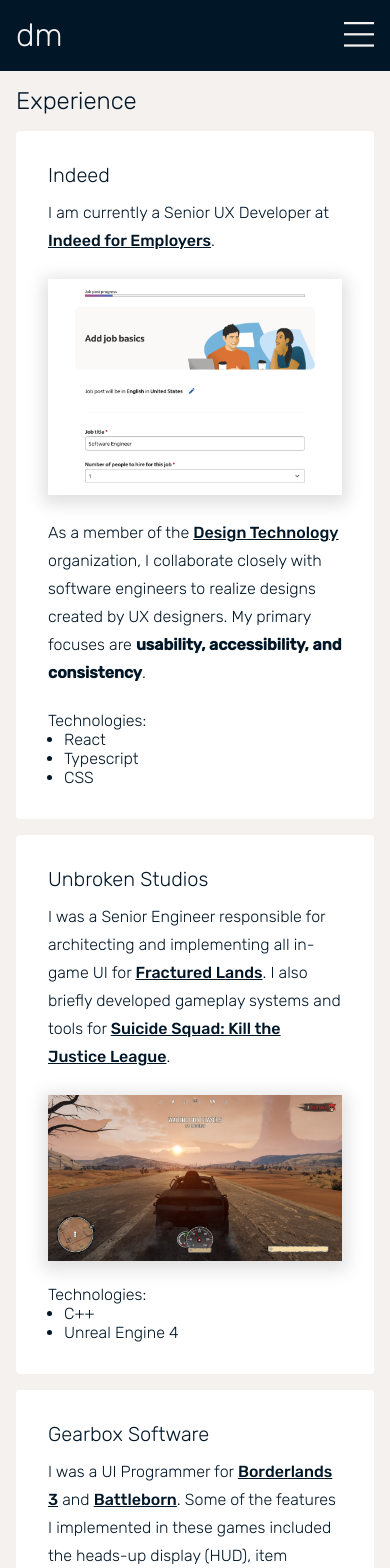
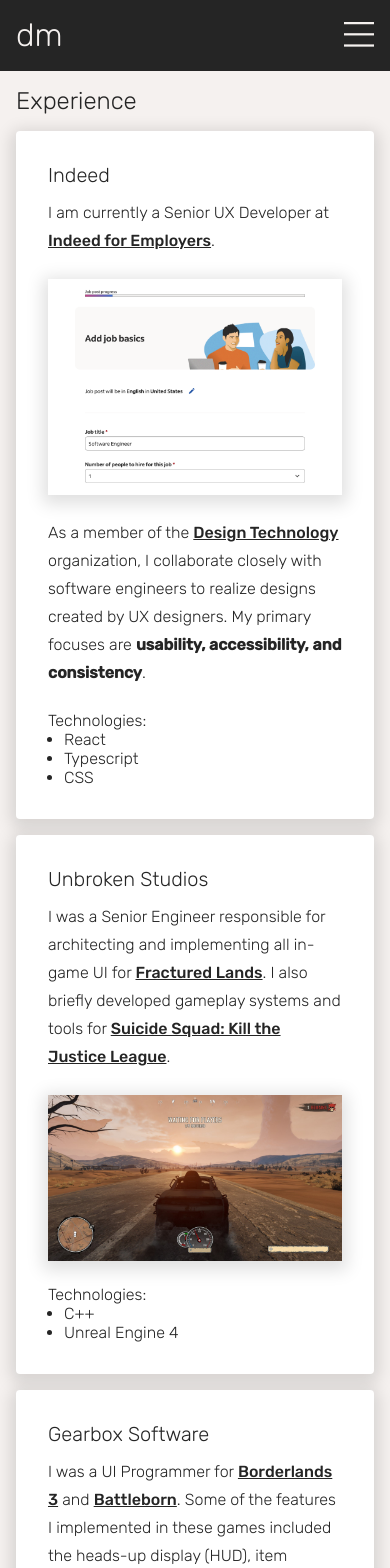
Before and after one commit to drewcmaier/portfolio, a SvelteKit app: page /experience in a window 390 px wide. Shown: the top 1568 px of the page. Built offline with nearby package versions, Linux system fonts and the light colour scheme.

Commit message:
feat: update layout look and responsiveness

```diff
--- a/src/routes/+page.svelte
+++ b/src/routes/+page.svelte
@@ -25,9 +25,10 @@
 
 <style>
 	section {
+		flex: 1;
 		padding: var(--spacing-4);
 		font-size: var(--font-size-2);
-		height: fill;
+		background-color: var(--color-secondary);
 	}
 
 	:where(p, span):not(:last-child) {
--- a/src/routes/experience/+page.svelte
+++ b/src/routes/experience/+page.svelte
@@ -25,14 +25,14 @@
 			organization, I collaborate closely with software engineers to realize designs created by UX designers.
 			My primary focuses are <strong>usability, accessibility, and consistency</strong>.
 		</p>
-		<section>
+		<div>
 			<h4>Technologies:</h4>
 			<ul>
 				<li>React</li>
 				<li>Typescript</li>
 				<li>CSS</li>
 			</ul>
-		</section>
+		</div>
 	</ProjectCard>
 
 	<ProjectCard heading="Unbroken Studios">
@@ -43,13 +43,13 @@
 			<a href="https://www.suicidesquadgame.com/en-us">Suicide Squad: Kill the Justice League</a>.
 		</p>
 		<img src={fl} alt="Screenshot from Fractured Lands" />
-		<section>
+		<div>
 			<h4>Technologies:</h4>
 			<ul>
 				<li>C++</li>
 				<li>Unreal Engine 4</li>
 			</ul>
-		</section>
+		</div>
 	</ProjectCard>
 
 	<ProjectCard heading="Gearbox Software">
@@ -61,14 +61,14 @@
 			map screen.
 		</p>
 		<img src={bl3} alt="Screenshot from Borderlands 3" />
-		<section>
+		<div>
 			<h4>Technologies:</h4>
 			<ul>
 				<li>C++</li>
 				<li>Unreal Engine 3 & 4</li>
 				<li>Scaleform</li>
 			</ul>
-		</section>
+		</div>
 	</ProjectCard>
 
 	<ProjectCard heading="EA Mobile">
@@ -78,26 +78,26 @@
 			>, the studio's final game.
 		</p>
 		<img src={dk} alt="Screenshot from Dungeon Keeper" />
-		<section>
+		<div>
 			<h4>Technologies:</h4>
 			<ul>
 				<li>C#</li>
 				<li>Unity</li>
 			</ul>
-		</section>
+		</div>
 	</ProjectCard>
 
 	<ProjectCard heading="Zabu">
 		<p>I was a Lead Engineer for a startup that created online implementations of board games.</p>
 		<img src={ts} class="img-small" alt="Screenshot from Thunderstone" />
-		<section>
+		<div>
 			<h4>Technologies:</h4>
 			<ul>
 				<li>Flash</li>
 				<li>Java</li>
 				<li>iOS</li>
 			</ul>
-		</section>
+		</div>
 	</ProjectCard>
 
 	<ProjectCard heading="pogo.com">
@@ -106,13 +106,13 @@
 			the first Flash games for the site and established best practices.
 		</p>
 		<img src={puck} class="img-small" alt="Screenshot from Puck's Peak" />
-		<section>
+		<div>
 			<h4>Technologies:</h4>
 			<ul>
 				<li>Flash</li>
 				<li>Java</li>
 			</ul>
-		</section>
+		</div>
 	</ProjectCard>
 </div>
 
@@ -135,9 +135,9 @@
 		display: flex;
 		flex-direction: column;
 		gap: var(--spacing-3);
-
+		width: 100%;
+		max-width: 54rem;
 		margin: auto;
-		max-width: 54rem;
 	}
 
 	.img-small {
--- a/src/routes/experience/ProjectCard.svelte
+++ b/src/routes/experience/ProjectCard.svelte
@@ -11,9 +11,6 @@
 
 <style>
 	section {
-		/* border: var(--border-normal); */
-		border-radius: var(--border-radius-sm);
-		background-color: var(--color-secondary);
 		padding: var(--spacing-5);
 	}
 
--- a/src/routes/style.css
+++ b/src/routes/style.css
@@ -3,7 +3,7 @@
 @import '@fontsource/fira-mono/400.css';
 
 :root {
-    --color-primary: #011627;
+    --color-primary: #252525;
     --color-secondary: #ffffff;
     --color-tertiary: #427aa1;
     --color-accent: #4ecdc4;
@@ -44,6 +44,8 @@
     --font-body: 'Rubik', sans-serif;
     --font-mono: 'Fira Mono', monospace;
 
+    --shadow-card: 0px 4px 16px 5px rgba(0, 0, 0, 0.125);
+
     font-family: var(--font-body);
     font-size: var(--font-size-1);
     color: var(--color-text);
@@ -78,6 +80,8 @@ body {
 
 main {
     flex: 1;
+    display: flex;
+    flex-direction: column;
 }
 
 :where(h1, h2, h3, h4, h5, p) {
@@ -149,6 +153,12 @@ nav svg {
     fill: var(--color-background);
 }
 
+section {
+    background-color: var(--color-secondary);
+    border-radius: var(--border-radius-sm);
+    box-shadow: var(--shadow-card);
+}
+
 .visually-hidden {
     border: 0;
     clip: rect(0 0 0 0);
```
